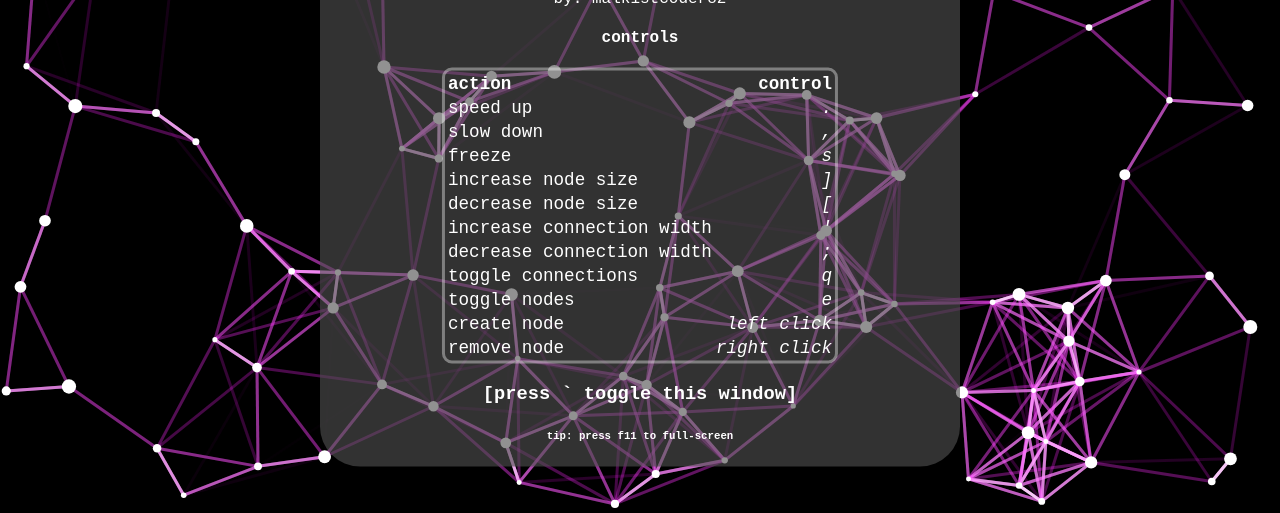
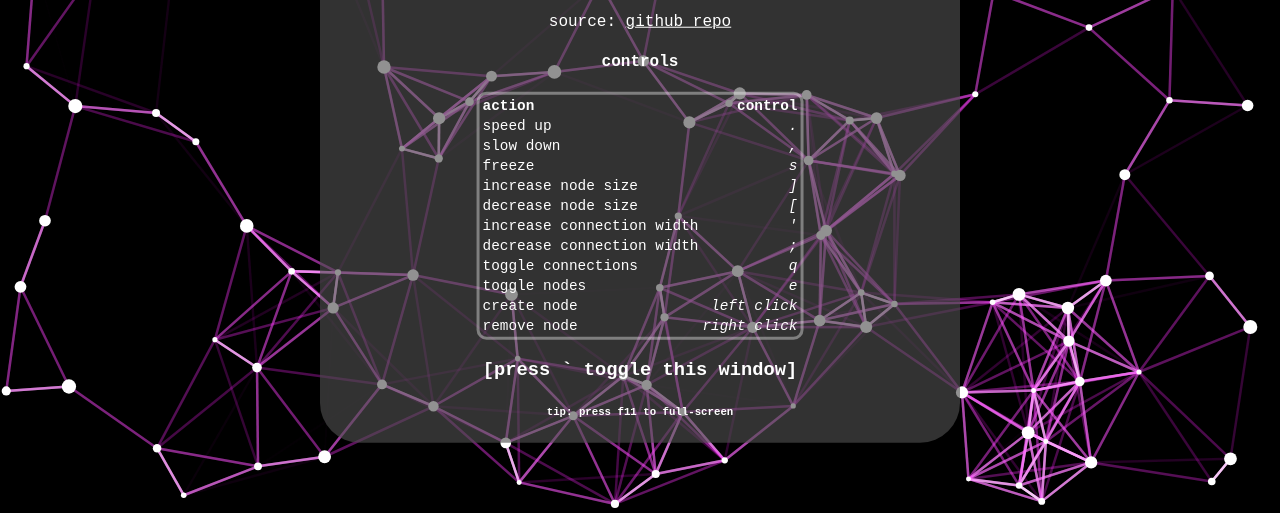
Before and after one commit to MalkistCoder/CoolBackground, a plain HTML site: page index.html in a window 1280 px wide. Shown: the part 287-800 px from the top of the page. Drawn offline with Linux system fonts and the light colour scheme; a web font is replaced by a local one.

Commit message:
update 1.0.1

```diff
--- a/index.html
+++ b/index.html
@@ -10,6 +10,7 @@
         <div class="content" id="content">
             <h1>Cool Background</h1>
             <p>By: MalkistCoder82</p>
+            <p>Source: <a href="https://github.com/MalkistCoder/CoolBackground">github repo</a></p>
             <h4>Controls</h4>
             <table class="controls">
                 <thead>
--- a/script.js
+++ b/script.js
@@ -1,8 +1,14 @@
 const canvas = document.getElementById('canvas')
 const ctx = canvas.getContext('2d')
 
+// For window resize
 canvas.width = window.innerWidth
 canvas.height = window.innerHeight
+
+window.addEventListener('resize', function() {
+    canvas.width = window.innerWidth
+    canvas.height = window.innerHeight
+})
 
 // How to make right click menu not pop up, https://stackoverflow.com/questions/737022/how-do-i-disable-right-click-on-my-web-page
 canvas.addEventListener('contextmenu', event => event.preventDefault());
@@ -18,6 +24,7 @@ window.addEventListener('mousemove', function(e) {
     mouse.y = e.y
 })
 
+// For rainbow effect
 let hue = 0
 
 // Settings
@@ -27,15 +34,11 @@ let frozen = false
 
 let sizeMultiplier = 1
 let speedMultiplier = 1
-let lineWidth = 3
-
-window.addEventListener('resize', function() {
-    canvas.width = window.innerWidth
-    canvas.height = window.innerHeight
-})
+let lineWidth = 18
 
 const twoPointsDist = (ax, ay, bx, by) => Math.sqrt((ax-bx)**2 + (ay-by)**2)
 
+// Main particle/node class
 class Particle {
     constructor(x,y) {
         this.x = x
@@ -71,6 +74,7 @@ class Particle {
         ctx.fill()
     }
 
+    // I honestly have no idea how any of this works, I just copied and pasted from google lol
     get angle() {
         return ((Math.atan2(this.vy, this.vx) * 180/Math.PI) + 90) % 360
     }
@@ -92,11 +96,13 @@ class Particle {
     }
 }
 
+// Create initial particles
 let particles = []
 for (var i = 0; i <= 125; i++) {
     particles.push(new Particle(Math.random() * canvas.width, Math.random() * canvas.height))
 }
 
+// Update the particles
 function updateParticles() {
     if (!frozen) {
         particles.forEach((particle, unused) => {
@@ -108,7 +114,7 @@ function updateParticles() {
             particles.forEach((connection, unused) => {
                 let dist = twoPointsDist(particle.x,particle.y,connection.x,connection.y)
                 if (dist < 150) {
-                    ctx.lineWidth = lineWidth
+                    ctx.lineWidth = 3/10*(1.125**lineWidth)
                     ctx.beginPath()
                     ctx.moveTo(particle.x, particle.y)
                     ctx.lineTo(connection.x, connection.y)
@@ -125,6 +131,13 @@ function updateParticles() {
     }
 }
 
+/* Controls to edit settings
+
+If you don't know how this works because you have skill issue basically:
+a = !a means reverse it, so true becomes false and false becomes true
+a++ or a-- means increase and decrease respecively
+
+*/
 document.addEventListener('keypress', function(e) {
     if (e.key == 'q') {
         drawLines = !drawLines
@@ -144,18 +157,21 @@ document.addEventListener('keypress', function(e) {
         toggleTitle()
     } else if (e.key == '\'') {
         lineWidth++
-    } else if (e.key == ';' && lineWidth > 1) {
+    } else if (e.key == ';' && lineWidth > -2) {
         lineWidth--
     } else {
         console.log(`Key: "${e.key}", Code: "${e.code}"`)
     }
 })
 
+// Clicking
 canvas.addEventListener('mousedown', function(e) {
     console.log(e.which, e.button)
+    // Left mouse button
     if (e.which == 1 || e.button == 1) {
         particles.push(new Particle(mouse.x,mouse.y))
     } else {
+        // Right mouse button
         particles.sort((a,b) => {
             return twoPointsDist(mouse.x,mouse.y,a.x,a.y) - twoPointsDist(mouse.x,mouse.y,b.x,b.y)
         })
@@ -165,12 +181,13 @@ canvas.addEventListener('mousedown', function(e) {
     }
 })
 
+// Animate stuff
 function animate() {
     ctx.clearRect(0,0,canvas.width,canvas.height)
-    /*ctx.fillStyle = 'white'
-    ctx.fillRect(0,0,canvas.width, canvas.height)*/
     updateParticles()
     hue = (hue + 1) % 360
+    // Call again so it loops forever
+    // BUG: different speeds on different refresh rates
     requestAnimationFrame(animate)
 }
 
--- a/style.css
+++ b/style.css
@@ -39,7 +39,7 @@ body {
 }
 
 .controls {
-    font-size: 110%;
+    font-size: 90%;
     position: relative;
     left: 50%;
     transform: translateX(-50%);
@@ -62,6 +62,7 @@ body {
 h1 {
     font-weight: bold;
     font-size: 64px;
+    margin-bottom: -7.5px
 }
 
 #settings-button {
@@ -69,3 +70,7 @@ h1 {
     left: 100%;
     transform: translateX(-110%);
 }
+
+a {
+    color: white;
+}
```
Also changed, not shown: 1 other file.
